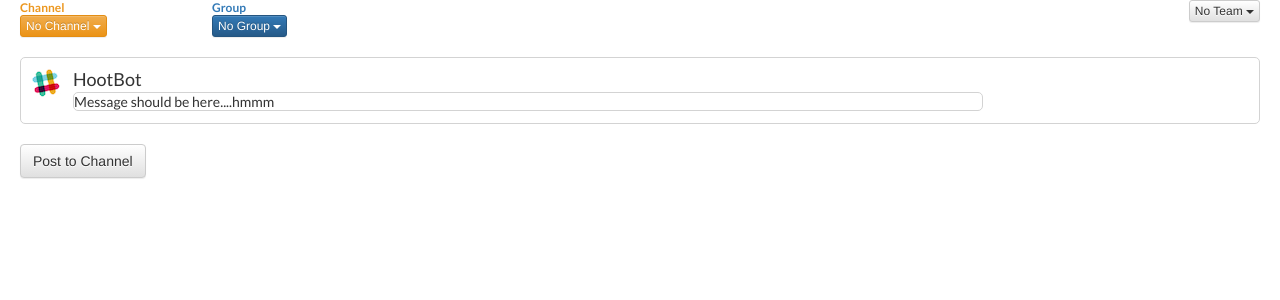
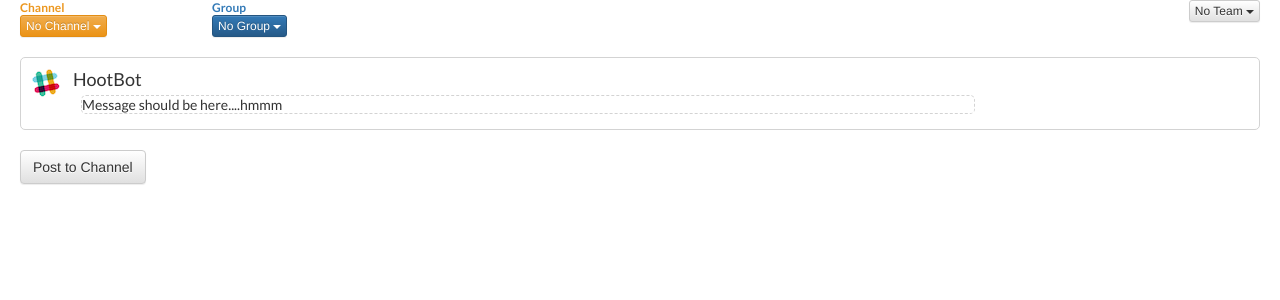
Before and after one commit to jebididas/hs-slack-app, a PHP site: page /handler.html in a window 1280 px wide. Shown: the top 300 px of the page. Run offline with PHP 8.4, Linux system fonts and the light colour scheme; some libraries are stand-ins or nearby versions.

Commit message:
changed textarea style

```diff
--- a/main.css
+++ b/main.css
@@ -89,8 +89,8 @@
 	margin:2px;
 }
 #message-details{
-	margin:2px;
-	border:1px solid lightgrey;
+	margin:5px 10px;
+	border:1px dashed lightgrey;
 	border-radius:5px;
 	outline:none;
 }
```
